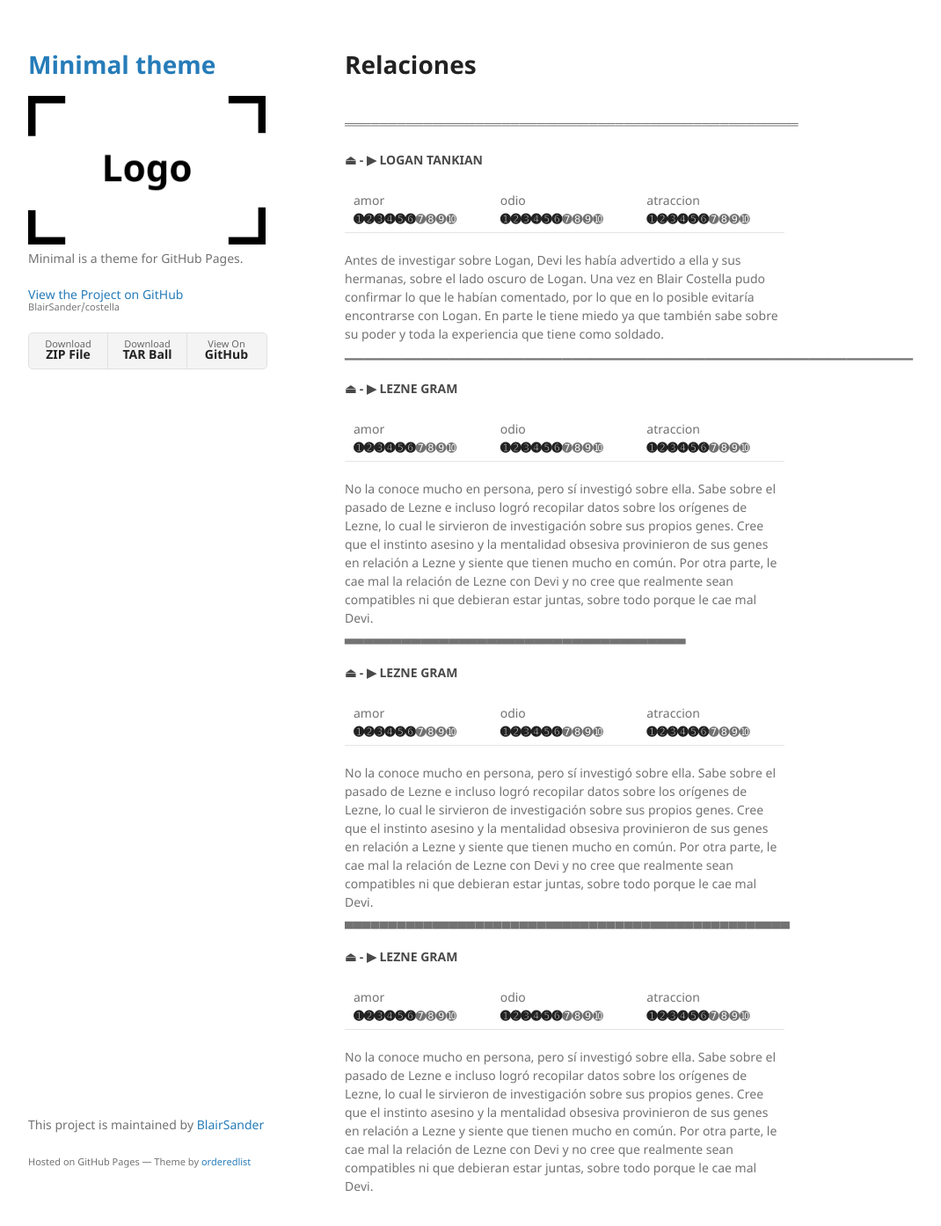
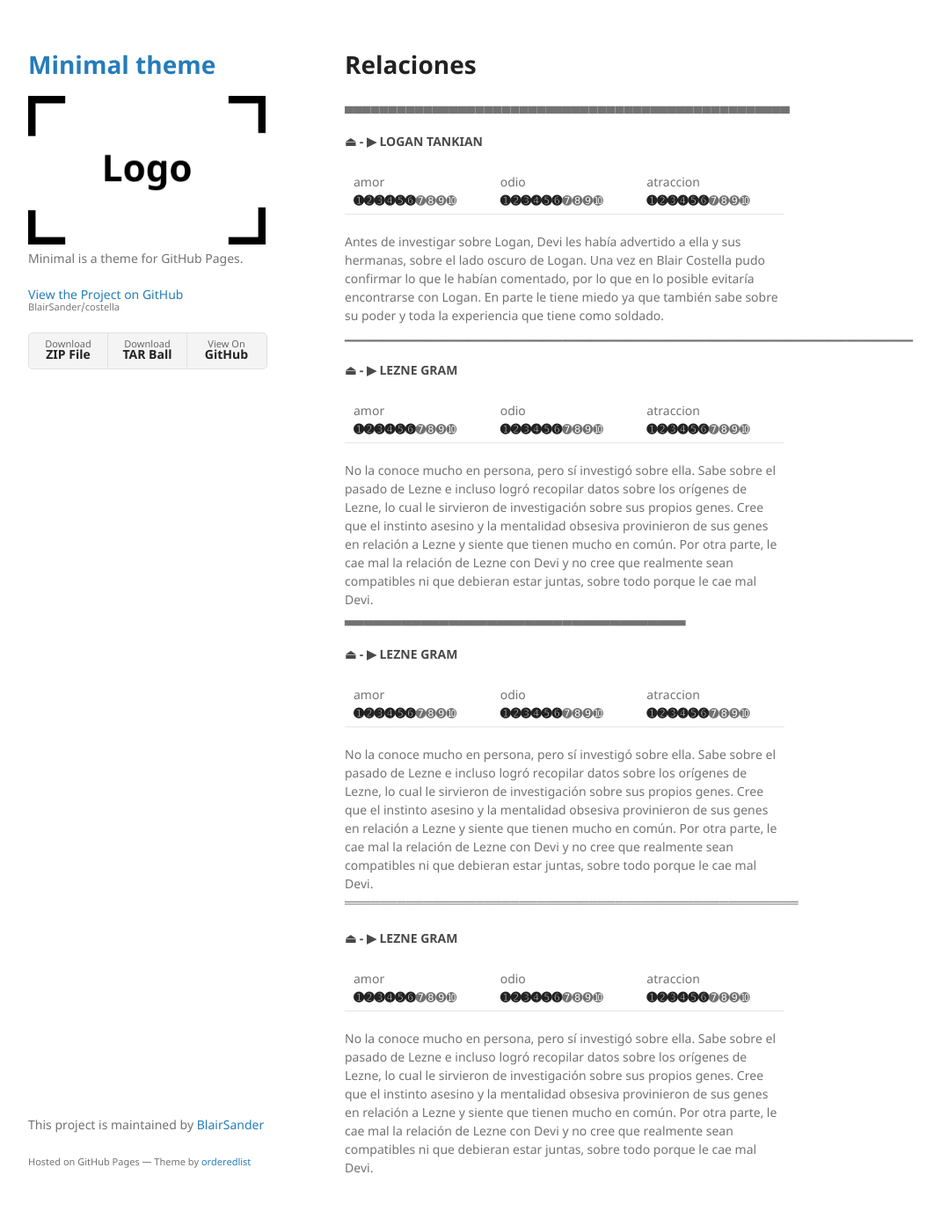
Before and after one commit to BlairSander/costella, a Jekyll site: the page built from relaciones.md, in a window 1280 px wide and 1400 px high. Shown: the top 1394 px of the window at 88% size, without its empty margins (178-1248 px from the left). Built offline with Jekyll 4.4.1, drawn with Linux system fonts in a browser that asks for light colours; our own code applies the rules of GitHub Pages for plain Markdown files.

Commit message:
Update relaciones.md

```diff
--- a/relaciones.md
+++ b/relaciones.md
@@ -2,7 +2,7 @@
 layout: default
 ---
 # Relaciones
-<br>════════════════════════════════════════════════════
+▄▄▄▄▄▄▄▄▄▄▄▄▄▄▄▄▄▄▄▄▄▄▄▄▄▄▄▄▄▄▄▄▄▄▄▄▄▄▄▄▄▄▄▄▄▄▄▄▄▄▄
 
 #### ⏏ - ▶ LOGAN TANKIAN
 
@@ -23,8 +23,7 @@ No la conoce mucho en persona, pero sí investigó sobre ella. Sabe sobre el pas
 | amor <br> **➊➋➌➍➎➏**➐➑➒➓ | odio<br>**➊➋➌➍➎➏**➐➑➒➓ | atraccion <br> **➊➋➌➍➎➏**➐➑➒➓  |
 
 No la conoce mucho en persona, pero sí investigó sobre ella. Sabe sobre el pasado de Lezne e incluso logró recopilar datos sobre los orígenes de Lezne, lo cual le sirvieron de investigación sobre sus propios genes. Cree que el instinto asesino y la mentalidad obsesiva provinieron de sus genes en relación a Lezne y siente que tienen mucho en común. Por otra parte, le cae mal la relación de Lezne con Devi y no cree que realmente sean compatibles ni que debieran estar juntas, sobre todo porque le cae mal Devi.
-<br>▄▄▄▄▄▄▄▄▄▄▄▄▄▄▄▄▄▄▄▄▄▄▄▄▄▄▄▄▄▄▄▄▄▄▄▄▄▄▄▄▄▄▄▄▄▄▄▄▄▄▄
-
+<br>════════════════════════════════════════════════════
 #### ⏏ - ▶ LEZNE GRAM
 
 | amor <br> **➊➋➌➍➎➏**➐➑➒➓ | odio<br>**➊➋➌➍➎➏**➐➑➒➓ | atraccion <br> **➊➋➌➍➎➏**➐➑➒➓  |
```
